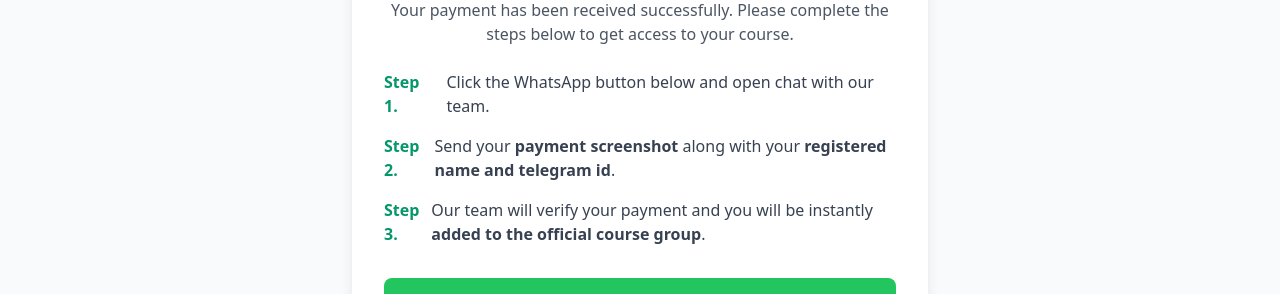
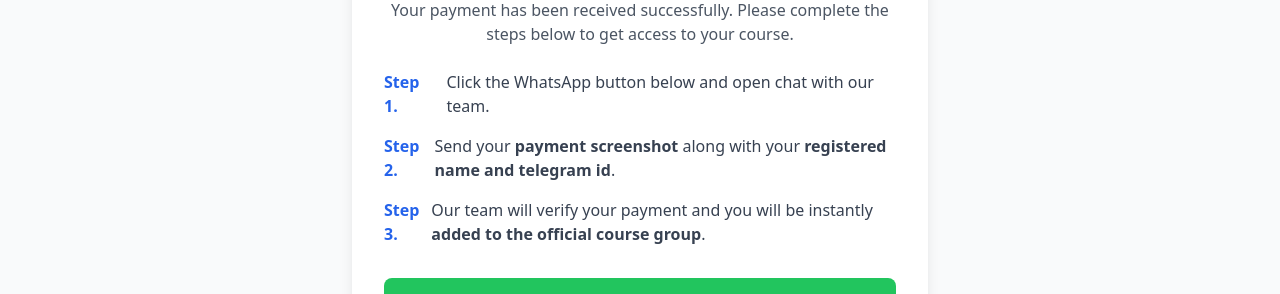
Before and after one commit to Smitayadav01/Info-Trade-website, a React (Vite) app: page /payment-success in a window 1280 px wide. Shown: the part 369-663 px from the top of the page. Built offline with nearby package versions, Linux system fonts and the light colour scheme.

Commit message:
commited

```diff
--- a/src/pages/PaymentSuccess.tsx
+++ b/src/pages/PaymentSuccess.tsx
@@ -27,14 +27,14 @@ const PaymentSuccess = () => {
         {/* Steps */}
         <div className="text-left space-y-4 mb-8">
           <div className="flex items-start gap-3">
-            <span className="font-bold text-emerald-600">Step 1.</span>
+            <span className="font-bold text-blue-600">Step 1.</span>
             <p className="text-gray-700">
               Click the WhatsApp button below and open chat with our team.
             </p>
           </div>
 
           <div className="flex items-start gap-3">
-            <span className="font-bold text-emerald-600">Step 2.</span>
+            <span className="font-bold text-blue-600">Step 2.</span>
             <p className="text-gray-700">
               Send your <strong>payment screenshot</strong> along with your
               <strong> registered name and telegram id</strong>.
@@ -42,7 +42,7 @@ const PaymentSuccess = () => {
           </div>
 
           <div className="flex items-start gap-3">
-            <span className="font-bold text-emerald-600">Step 3.</span>
+            <span className="font-bold text-blue-600">Step 3.</span>
             <p className="text-gray-700">
               Our team will verify your payment and you will be instantly
               <strong> added to the official course group</strong>.
```
